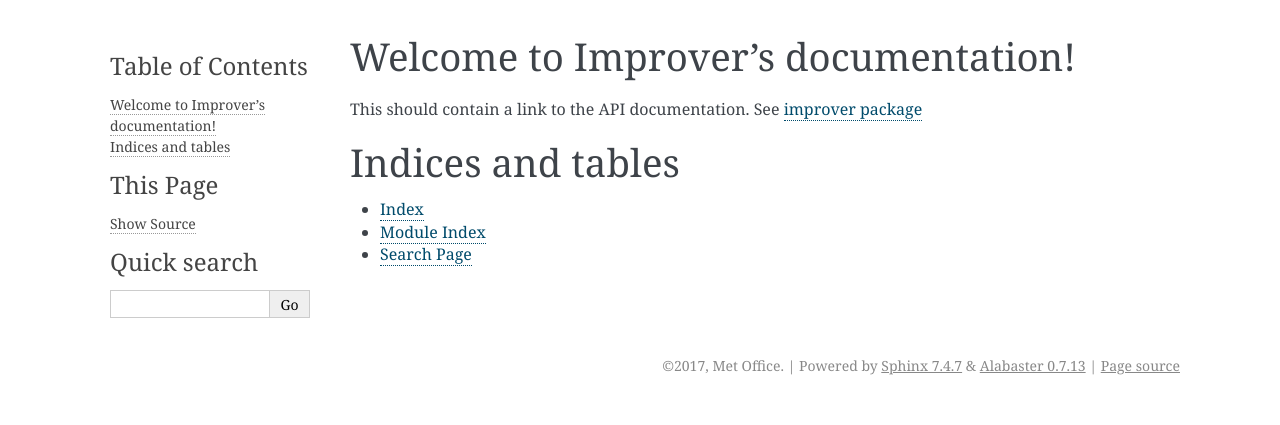
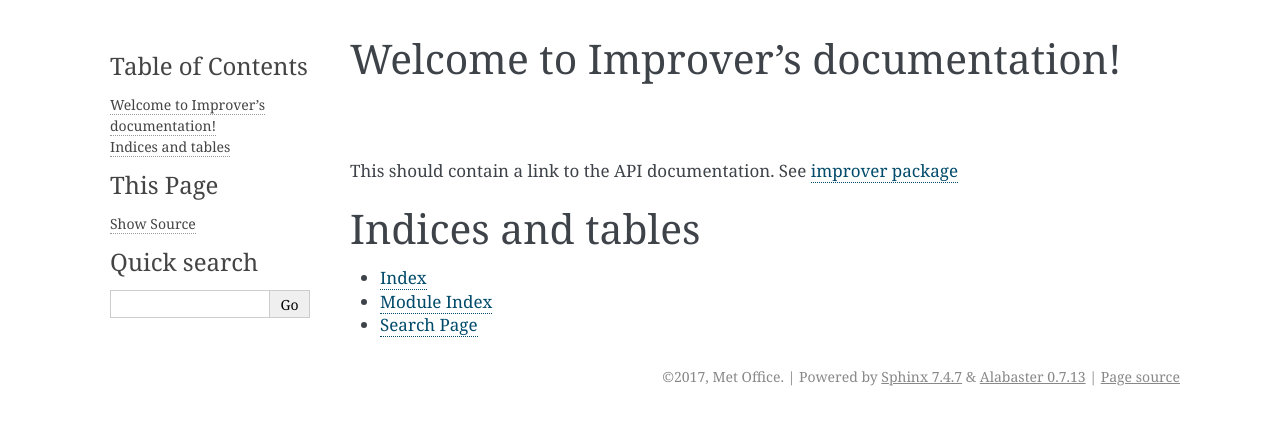
Before and after one commit to metoppv/improver, a Sphinx documentation site: the page built from doc/source/index.rst, in a window 1280 px wide. Shown: the top 425 px of the page. Built offline with Sphinx 7.4.7, drawn with Linux system fonts in a browser that asks for light colours.

Commit message:
Sphinx: reset font size to default

```diff
--- a/doc/source/conf.py
+++ b/doc/source/conf.py
@@ -133,7 +133,6 @@ html_theme = 'alabaster'
 # documentation.
 #
 html_theme_options = {
-'font_size': '16px',    # slightly smaller (default 17px)
 'page_width': '1080px'  # so 80 chars of code fit (default 940px)
 }
 
```
